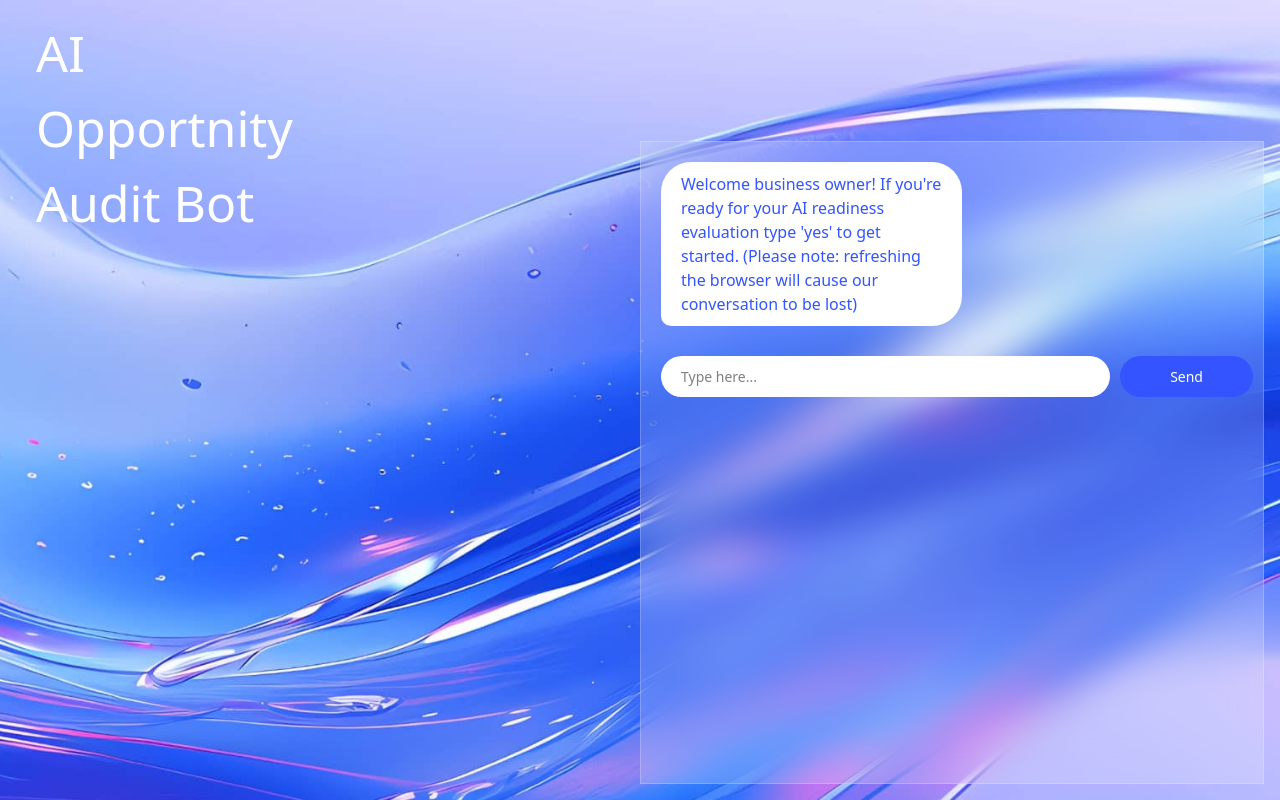
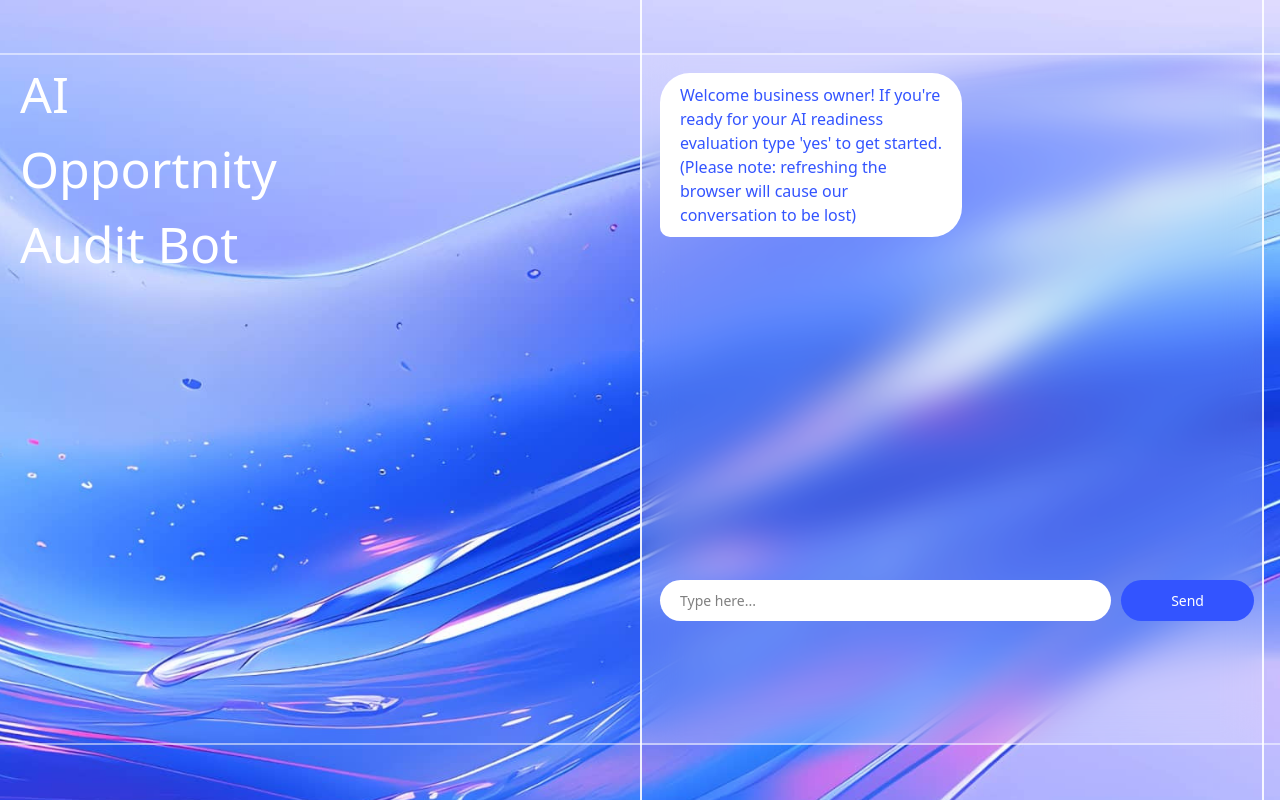
Before and after one commit to llfrigoll/chatbot, a React (Vite) app: page / in a window 1280 px wide. Built offline with nearby package versions, Linux system fonts and the light colour scheme.

Commit message:
Added border styling elements and improved spacing

```diff
--- a/src/App.css
+++ b/src/App.css
@@ -7,30 +7,75 @@
     align-items: flex-end;
     justify-content: right;
     padding: 16px;
+    overflow: hidden;
   }
 
-  /* Chat box */
-  .chat-box {
+  /* Chat box container */
+.chat-box {
+    position: relative; /* Needed for absolute positioning of the lines */
     width: 100%;
     height: 100vh;
     max-height: 90%;
     max-width: 50%;
-    margin-top: -8%;
+    margin-top: 3%;
     display: flex;
     flex-direction: column;
-    background: rgba(255, 255, 255, 0.18); /* Transparent white */
-    backdrop-filter: blur(18px); /* Blur effect */
-    -webkit-backdrop-filter: blur(18px); /* Safari support */
+    background: rgba(255, 255, 255, 0.18);
+    backdrop-filter: blur(18px);
+    -webkit-backdrop-filter: blur(18px);
     padding: 20px 0px 0px 20px;
-    border: 1px solid rgba(255, 255, 255, 0.2); /* Light border */
-  }
+}
+
+/* Pseudo-elements for extending lines */
+.chat-box::before,
+.chat-box::after,
+.chat-box div::before,
+.chat-box div::after {
+    content: "";
+    position: absolute;
+    background: rgba(255, 255, 255, 0.5); /* Light lines */
+}
+
+/* Top & Bottom solid lines */
+.chat-box::before,
+.chat-box::after {
+    right: -5%;
+    width: 300%; /* Extends the full viewport width */
+    height: 2px;
+}
+
+.chat-box::before {
+    top: 0;
+}
+
+.chat-box::after {
+    bottom: 0;
+}
+
+/* Left & Right dashed lines */
+.chat-box div::before,
+.chat-box div::after {
+    top: -10%;
+    height: 200%; /* Extends the full viewport height */
+    width: 2px;
+    border-left: 2px dashed rgba(255, 255, 255, 0);
+}
+
+.chat-box div::before {
+    left: 0;
+}
+
+.chat-box div::after {
+    right: 0;
+}
 
   /* Messages container */
   .messages {
-    overflow-y: scroll;
+    overflow-y: scroll hidden;
     display: flex;
     flex-direction: column;
-    margin-bottom: -35%;
+    margin-bottom: -55%;
+    min-height: 35%;
     gap: 8px;
   }
 
@@ -63,7 +108,7 @@
 
   /* Input area */
   .input-container {
-    margin-top: 40%;
+    margin-top: 100%;
     margin-bottom: 3%;
     display: flex;
   }
@@ -97,6 +142,8 @@
   .chat-container h1 {
     font-size: 50px;
     color: white;
-    margin-right: 75%;
-    padding-left: 20px;
+    position: absolute;
+    left: 20px;
+    margin-top: 3.2%;
+    padding-right: 75%;
   }
```
